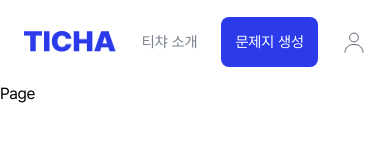
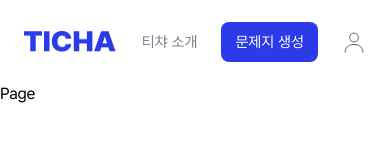
Before and after one commit to ticha-ai/ticha-FE, a Next.js app: page / in a window 390 px wide. Shown: the top 160 px of the page. Built offline with nearby package versions, Linux system fonts and the light colour scheme.

Commit message:
style: 버튼 반응형 스타일 추가

```diff
--- a/src/components/Button/index.tsx
+++ b/src/components/Button/index.tsx
@@ -64,7 +64,7 @@ const Button = ({
           ${boldText ? style['text-bold'] : style['text-regular']}
           ${isFull ? style.full : style.fit}
           ${disabled ? style.disabled : ''}
-          ${className}
+          ${className || ''}
         `}
       onClick={onClick}
     >
--- a/src/components/Button/style.module.css
+++ b/src/components/Button/style.module.css
@@ -36,6 +36,10 @@
 .size-gnb {
   padding: 13px 14px;
   border-radius: 8px;
+
+  @media (max-width: 768px) {
+    padding: 8px 14px;
+  }
 }
 
 .bg-main-color {
```
